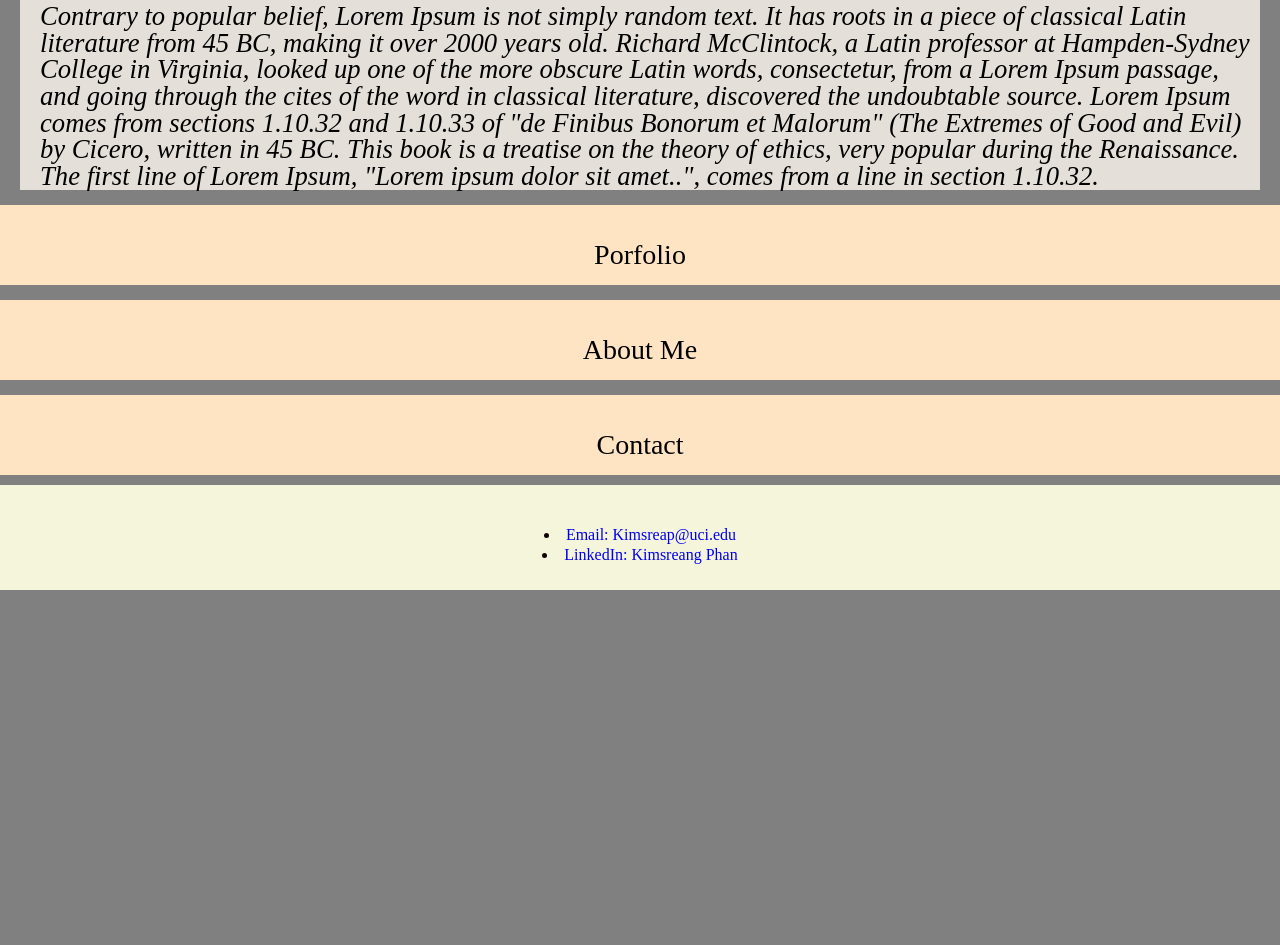
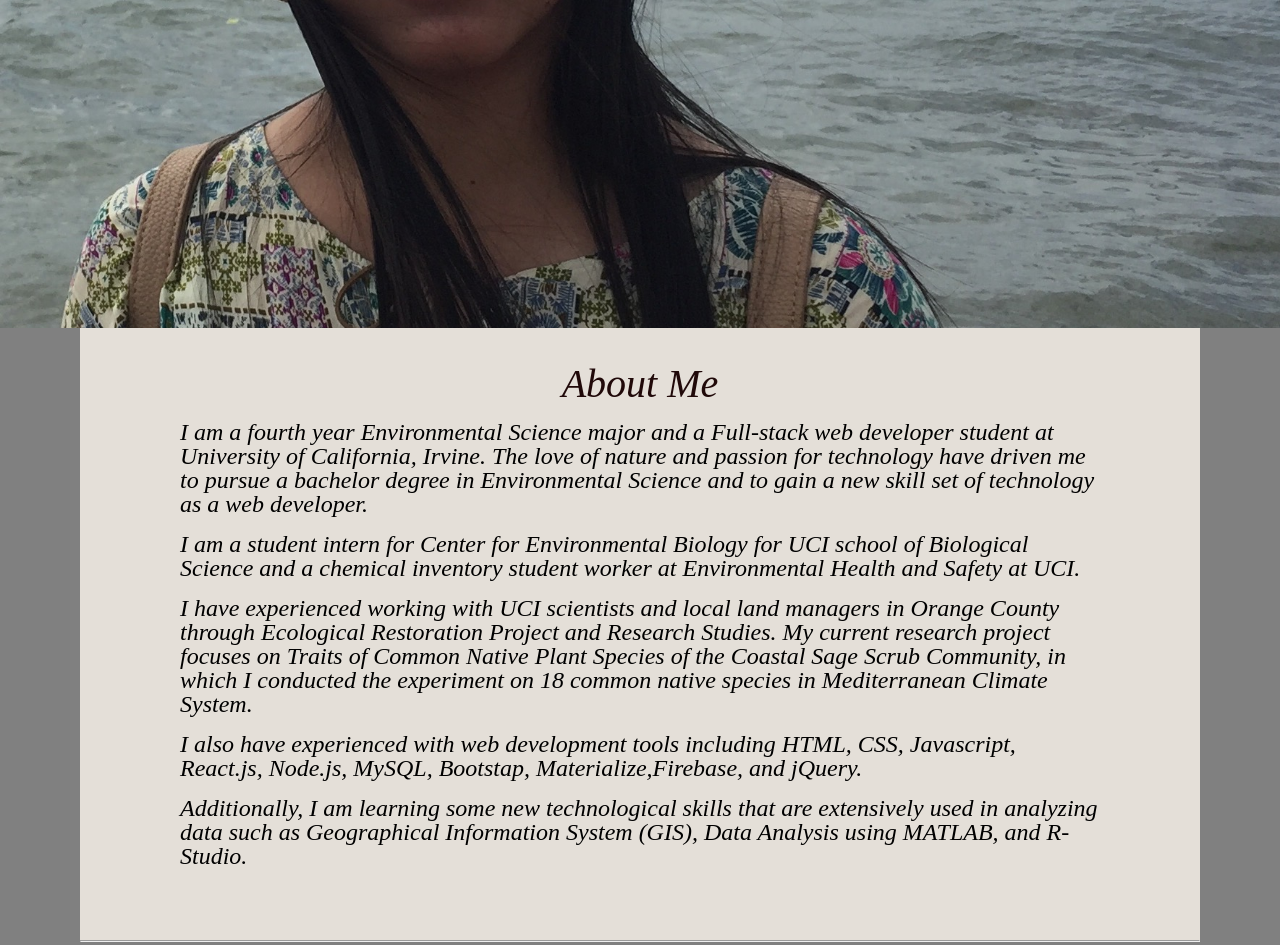
Before and after one commit to kimsreap/Responsive-Portfolio, a plain HTML site: page index.html in a window 1280 px wide. Shown: the part 672-1617 px from the top of the page. Before the commit the page ends 1287 px from the top, so only its background shows below. Drawn offline with Linux system fonts and the light colour scheme.

Commit message:
change description

```diff
--- a/assets/style.css
+++ b/assets/style.css
@@ -29,7 +29,6 @@ header nav ul {
 
 header nav ul li {
     display: inline-block;
-    float: left;
     list-style: none;
     padding: 0 16px;
 }
@@ -45,7 +44,7 @@ header nav ul li a {
 
 .index-ban {
     width: 100%;
-    height: calc(100vh - 300px);
+    height: calc(150vh - 300px);
     background-image: url('image/IMG_9127.jpeg');
     background-repeat: no-repeat;
     background-position: center;
@@ -74,7 +73,7 @@ header nav ul li a {
 }
 
 .index-banner div {
-    margin: 15px 0px 10px 0px;
+    margin: 15px 80px 10px 80px;
     width: calc(100% - 20px);
     height: 100px;
     background-color: lightgrey;
@@ -91,30 +90,31 @@ header nav ul li a {
 
 .Me {
     background-color: #e4dfd8;
-    margin:0px 20px 10px 20px;
+    margin:0px 80px 10px 80px;
 }
 
 .Me h2 {
-    margin: 10px 20px 25px 25px;
+    margin-top: 20px;
+    text-align: center;
     color: rgb(32, 9, 9);
     font-size: 30pt;
     font-style: italic;
 }
 
 .Me p {
-    margin-left: 20px;
-    font-size: 20pt;
+    margin: 0px 100px 0px 100px;
+    font-size: 18pt;
     font-family: 'Times New Roman', Times, serif;
     font-style: italic;
 }
 
 footer {
-    width:calc(100% - 80px);
+    width:calc(100% - 20%);
     height: 25px;
     padding: 40px 40px;
     margin-top: 20px;
     background-color: rgb(165, 157, 157);
-    margin-bottom: 25px;
+    margin:0 80px 25px 80px;
     text-align: center;
     line-height: 25px;
 }
--- a/index.html
+++ b/index.html
@@ -27,18 +27,47 @@
             <h4>In the Prcess of Absorbing the Materials</h4>
         </section>
     <div class="Me">
-        <h2>About Me</h2>
-        <p>Contrary to popular belief, Lorem Ipsum is not simply random text.
-            It has roots in a piece of classical Latin literature from 45 BC,
-            making it over 2000 years old. Richard McClintock, a Latin professor
-            at Hampden-Sydney College in Virginia, looked up one of the more obscure
-            Latin words, consectetur, from a Lorem Ipsum passage, and going through
-            the cites of the word in classical literature, discovered the undoubtable
-            source. Lorem Ipsum comes from sections 1.10.32 and 1.10.33 of "de Finibus
-            Bonorum et Malorum" (The Extremes of Good and Evil) by Cicero, written in 45 BC.
-            This book is a treatise on the theory of ethics, very popular during the
-            Renaissance. The first line of Lorem Ipsum, "Lorem ipsum dolor sit amet..",
-            comes from a line in section 1.10.32.</p>
+            <div class="Myself" id="MeMyself">
+                <br>
+                <h2>About Me</h2>
+                <br>
+            </div>
+                <p>I am a fourth year Environmental Science major and
+                    a Full-stack web developer student at University of California, Irvine.
+                    The love of nature and passion for technology have driven me to pursue
+                    a bachelor degree in Environmental Science and to gain a new skill set of
+                    technology as a web developer.
+                </p>
+                <br>
+                <p>
+                    I am a student intern for Center for Environmental Biology for UCI school
+                    of Biological Science and a chemical inventory student worker at
+                    Environmental Health and Safety at UCI.
+                </p>
+                <br>
+                <p>
+                    I have experienced working with UCI scientists and local land managers in
+                    Orange County through Ecological Restoration Project and Research Studies.
+                    My current research project focuses on Traits of Common Native Plant Species
+                    of the Coastal Sage Scrub Community, in which I conducted the experiment on
+                    18 common native species in Mediterranean Climate System.
+                </p>
+                <br>
+                <p>
+                        I also have experienced with web development tools including HTML, CSS, Javascript,
+                        React.js, Node.js, MySQL, Bootstap, Materialize,Firebase, and jQuery.
+                </p>
+                <br>
+                <p>
+                        Additionally, I am learning some new technological skills that are extensively used
+                        in analyzing data such as Geographical Information System (GIS), Data Analysis using
+                        MATLAB, and R-Studio.
+                </p>
+                <br>
+                <br>
+                <br>
+                <br>
+                <hr>
     </div>
         <section class="index-banner">
             <a href="portfolio.html">
@@ -72,5 +101,6 @@
     </footer>
 
 
+
 </body>
 </html>
```
